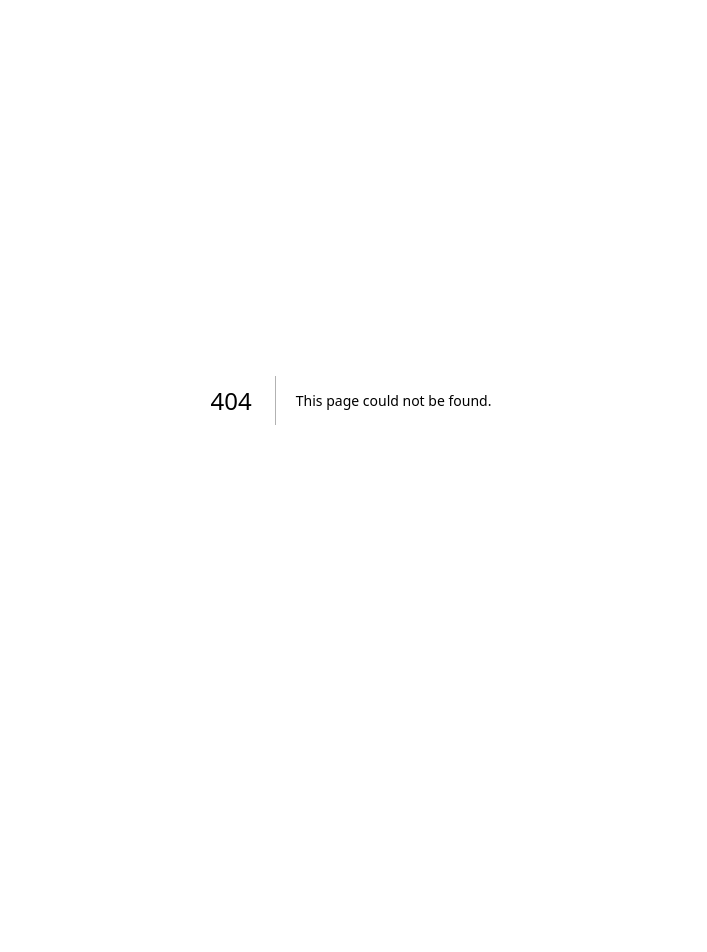
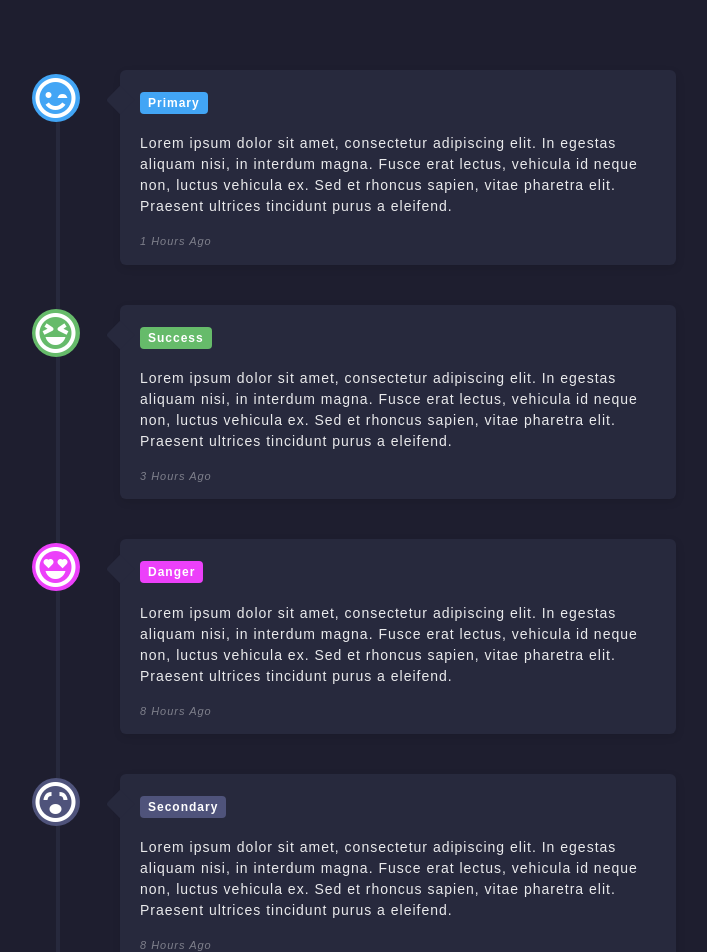
Before and after one commit to ArthurMTS/web-design-bootcamp, a Next.js app: page /timeline in a window 1280 px wide. Before the commit this address had no page. Shown: the top 952 px of the page, without its empty margins (289-996 px from the left). Before the commit the page ends 800 px from the top, so only its background shows below. Built offline with nearby package versions, Linux system fonts and the light colour scheme.

Commit message:
vid #8 modern timeline

```diff
--- /dev/null
+++ b/src/app/(views)/timeline/page.tsx
@@ -0,0 +1,125 @@
+import "./styles.css";
+
+export default function Timeline() {
+  return (
+    <main>
+      <div className="container">
+        <div className="timeline">
+          <div className="timeline-box" id="primary">
+            <div className="icon">
+              <i className="bx bx-wink-smile"></i>
+            </div>
+            <div className="timeline-body">
+              <h4 className="header">
+                <span className="badge">Primary</span>
+              </h4>
+              <p>
+                Lorem ipsum dolor sit amet, consectetur adipiscing elit. In
+                egestas aliquam nisi, in interdum magna. Fusce erat lectus,
+                vehicula id neque non, luctus vehicula ex. Sed et rhoncus
+                sapien, vitae pharetra elit. Praesent ultrices tincidunt purus a
+                eleifend.
+              </p>
+              <p className="time">1 Hours Ago</p>
+            </div>
+          </div>
+
+          <div className="timeline-box" id="success">
+            <div className="icon">
+              <i className="bx bx-laugh"></i>
+            </div>
+            <div className="timeline-body">
+              <h4 className="header">
+                <span className="badge">Success</span>
+              </h4>
+              <p>
+                Lorem ipsum dolor sit amet, consectetur adipiscing elit. In
+                egestas aliquam nisi, in interdum magna. Fusce erat lectus,
+                vehicula id neque non, luctus vehicula ex. Sed et rhoncus
+                sapien, vitae pharetra elit. Praesent ultrices tincidunt purus a
+                eleifend.
+              </p>
+              <p className="time">3 Hours Ago</p>
+            </div>
+          </div>
+
+          <div className="timeline-box" id="danger">
+            <div className="icon">
+              <i className="bx bx-happy-heart-eyes"></i>
+            </div>
+            <div className="timeline-body">
+              <h4 className="header">
+                <span className="badge">Danger</span>
+              </h4>
+              <p>
+                Lorem ipsum dolor sit amet, consectetur adipiscing elit. In
+                egestas aliquam nisi, in interdum magna. Fusce erat lectus,
+                vehicula id neque non, luctus vehicula ex. Sed et rhoncus
+                sapien, vitae pharetra elit. Praesent ultrices tincidunt purus a
+                eleifend.
+              </p>
+              <p className="time">8 Hours Ago</p>
+            </div>
+          </div>
+
+          <div className="timeline-box" id="secondary">
+            <div className="icon">
+              <i className="bx bx-sleepy"></i>
+            </div>
+            <div className="timeline-body">
+              <h4 className="header">
+                <span className="badge">Secondary</span>
+              </h4>
+              <p>
+                Lorem ipsum dolor sit amet, consectetur adipiscing elit. In
+                egestas aliquam nisi, in interdum magna. Fusce erat lectus,
+                vehicula id neque non, luctus vehicula ex. Sed et rhoncus
+                sapien, vitae pharetra elit. Praesent ultrices tincidunt purus a
+                eleifend.
+              </p>
+              <p className="time">8 Hours Ago</p>
+            </div>
+          </div>
+
+          <div className="timeline-box" id="warning">
+            <div className="icon">
+              <i className="bx bx-dizzy"></i>
+            </div>
+            <div className="timeline-body">
+              <h4 className="header">
+                <span className="badge">Warning</span>
+              </h4>
+              <p>
+                Lorem ipsum dolor sit amet, consectetur adipiscing elit. In
+                egestas aliquam nisi, in interdum magna. Fusce erat lectus,
+                vehicula id neque non, luctus vehicula ex. Sed et rhoncus
+                sapien, vitae pharetra elit. Praesent ultrices tincidunt purus a
+                eleifend.
+              </p>
+              <p className="time">1 Days Ago</p>
+            </div>
+          </div>
+
+          <div className="timeline-box" id="info">
+            <div className="icon">
+              <i className="bx bx-cool"></i>
+            </div>
+            <div className="timeline-body">
+              <h4 className="header">
+                <span className="badge">Info</span>
+              </h4>
+              <p>
+                Lorem ipsum dolor sit amet, consectetur adipiscing elit. In
+                egestas aliquam nisi, in interdum magna. Fusce erat lectus,
+                vehicula id neque non, luctus vehicula ex. Sed et rhoncus
+                sapien, vitae pharetra elit. Praesent ultrices tincidunt purus a
+                eleifend.
+              </p>
+              <p className="time">3 Days Ago</p>
+            </div>
+          </div>
+        </div>
+      </div>
+    </main>
+  );
+}
--- /dev/null
+++ b/src/app/(views)/timeline/styles.css
@@ -0,0 +1,124 @@
+main {
+  font-family: sans-serif;
+  background-color: #1e1e2f;
+  letter-spacing: 1px;
+  padding: 20px;
+  height: fit-content;
+}
+
+.container {
+  max-width: 650px;
+  margin: 50px auto;
+}
+
+p {
+  font-weight: 300;
+  line-height: 1.5;
+  font-size: 14px;
+  opacity: 0.9;
+}
+
+.timeline {
+  position: relative;
+  padding-left: 4rem;
+  margin: 0 0 0 30px;
+  color: #fff;
+}
+
+.timeline::before {
+  content: "";
+  width: 4px;
+  height: 99%;
+  position: absolute;
+  background-color: #27293d;
+  left: 0;
+  top: 15px;
+}
+
+.timeline .timeline-box {
+  position: relative;
+  margin-bottom: 2.5rem;
+}
+
+.timeline .timeline-box .icon {
+  position: absolute;
+  left: -88px;
+  top: 4px;
+  width: 48px;
+  height: 48px;
+  background-color: #4f537b;
+  border-radius: 50%;
+  font-size: 3rem;
+  text-align: center;
+}
+
+.timeline .timeline-box .icon i {
+  display: flex;
+  align-items: center;
+  justify-content: center;
+}
+
+.timeline .timeline-box .timeline-body {
+  background-color: #27293d;
+  border-radius: 6px;
+  padding: 20px 18px 15px 20px;
+  box-shadow: 1px 3px 9px rgba(0, 0, 0, 0.1);
+  cursor: pointer;
+  transition: all 0.5s ease;
+}
+
+.timeline .timeline-box .timeline-body:hover {
+  box-shadow: 1px 3px 20px rgba(0, 0, 0, 0.6);
+}
+
+.timeline .timeline-box .timeline-body::before {
+  content: "";
+  background-color: inherit;
+  width: 20px;
+  height: 20px;
+  display: block;
+  position: absolute;
+  left: -10px;
+  transform: rotate(45deg);
+  border-radius: 0 0 0 3px;
+}
+
+.timeline .timeline-box .timeline-body .header {
+  margin-bottom: 1.2rem;
+}
+
+.timeline .timeline-box .timeline-body .header .badge {
+  background-color: #4f537b;
+  padding: 4px 8px;
+  font-size: 12px;
+  border-radius: 4px;
+  font-weight: bold;
+}
+
+.timeline .timeline-box .timeline-body .time {
+  font-weight: 300;
+  font-style: italic;
+  opacity: 0.4;
+  margin-top: 16px;
+  font-size: 11px;
+}
+
+#primary .badge, #primary .icon {
+  background-color: #42a5f5;
+}
+
+#success .badge, #success .icon {
+  background-color: #66bb6a;
+}
+
+#danger .badge, #danger .icon {
+  background-color: #ec40fa;
+}
+
+#warning .badge, #warning .icon {
+  background-color: #ffa726;
+}
+
+#info .badge, #info .icon {
+  background-color: #29b6f6;
+}
```
